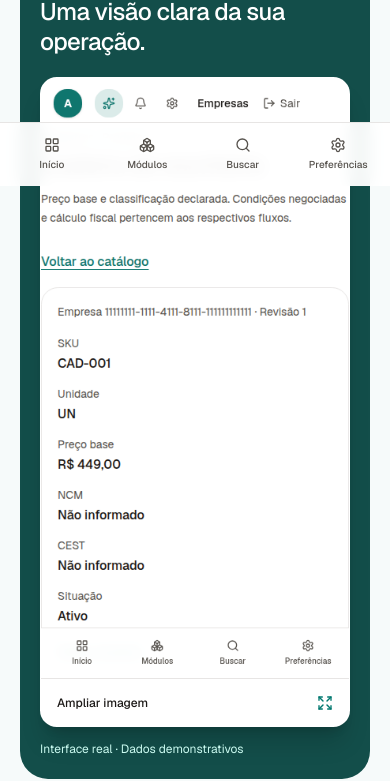
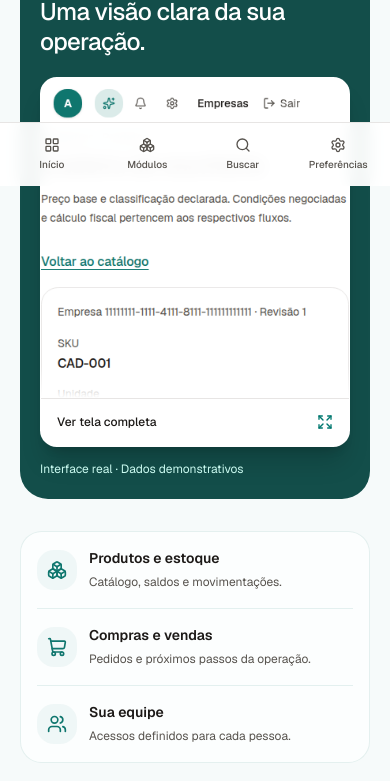
Before and after one commit to avilaops/erp-next, a Next.js app in the folder apps/web/: page /entrar in a window 390 px wide. Shown: the part 658-1439 px from the top of the page. Built offline with nearby package versions, Linux system fonts and the light colour scheme; no server answers.

Commit message:
fix: compact mobile entry preview without clipping expanded image (AVL-382)

```diff
--- a/apps/web/src/components/erp-entry-preview.tsx
+++ b/apps/web/src/components/erp-entry-preview.tsx
@@ -15,7 +15,7 @@ function PreviewCapture({ attempt, expanded = false, onRetry }: { attempt: numbe
   const [state, setState] = useState<"loading" | "ready" | "error">("loading")
   const suffix = attempt ? `?retry=${attempt}` : ""
 
-  return <span className="relative block">
+  return <span className={expanded ? "relative block" : "relative block max-h-80 overflow-hidden sm:max-h-none"}>
     <picture className={state === "error" ? "hidden" : "block"}>
       <source media={landscapePreviewMedia} srcSet={"/erp-preview-landscape.png" + suffix} width={638} height={208} />
       <source media={mobilePreviewMedia} srcSet={"/erp-preview-mobile.png" + suffix} width={390} height={760} />
@@ -32,6 +32,7 @@ function PreviewCapture({ attempt, expanded = false, onRetry }: { attempt: numbe
         className={"block h-auto w-full" + (state === "ready" ? "" : " opacity-0")}
       />
     </picture>
+    {!expanded && state === "ready" && <span aria-hidden="true" className="pointer-events-none absolute inset-x-0 bottom-0 hidden h-8 bg-gradient-to-t from-white to-transparent portrait:max-sm:block" />}
     {state === "loading" && <span role="status" className="absolute inset-0 flex items-center justify-center gap-2 bg-stone-50 p-4 text-sm text-stone-600">
       <LoaderCircle aria-hidden="true" className="size-5 shrink-0 animate-spin motion-reduce:animate-none" />Carregando prévia…
     </span>}
@@ -78,12 +79,12 @@ export function ErpEntryPreview() {
   return (
     <Dialog open={open} onOpenChange={setOpen}>
       <DialogTrigger
-        aria-label="Ampliar imagem do ERP"
+        aria-label="Ver tela completa do ERP"
         className="group mt-5 block w-full cursor-zoom-in overflow-hidden rounded-xl border border-white/20 bg-white text-left text-stone-900 shadow-xl shadow-black/15 focus-visible:ring-white focus-visible:ring-offset-[#134e4a]"
       >
         <PreviewCapture key={captureKey} attempt={attempt} />
         <span className="flex min-h-12 items-center justify-between gap-3 border-t border-stone-200 px-4 text-xs font-medium transition-colors group-hover:bg-teal-50">
-          Ampliar imagem<Expand aria-hidden="true" className="size-4 shrink-0 text-teal-700" />
+          Ver tela completa<Expand aria-hidden="true" className="size-4 shrink-0 text-teal-700" />
         </span>
       </DialogTrigger>
 
```
Also changed, not shown: 2 other files (tests, documents, lock files or other folders).
